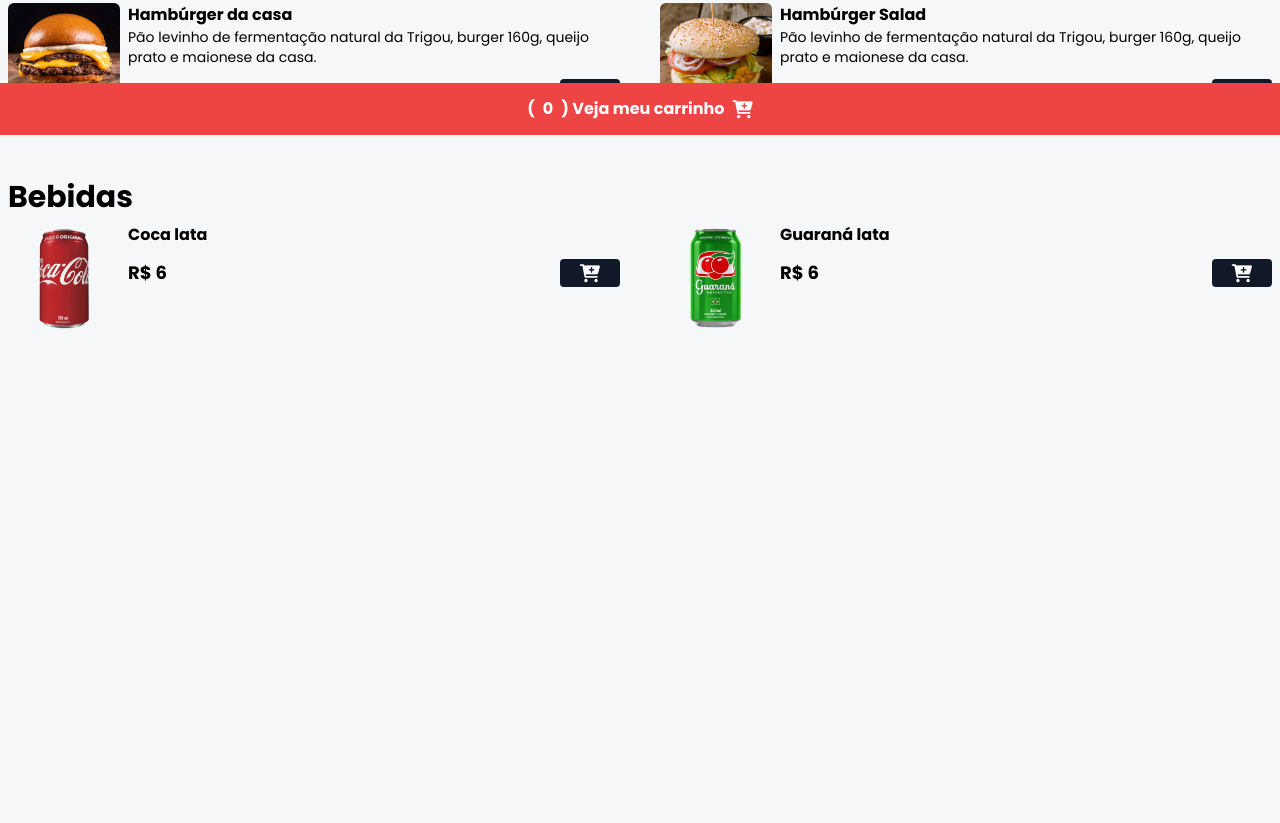
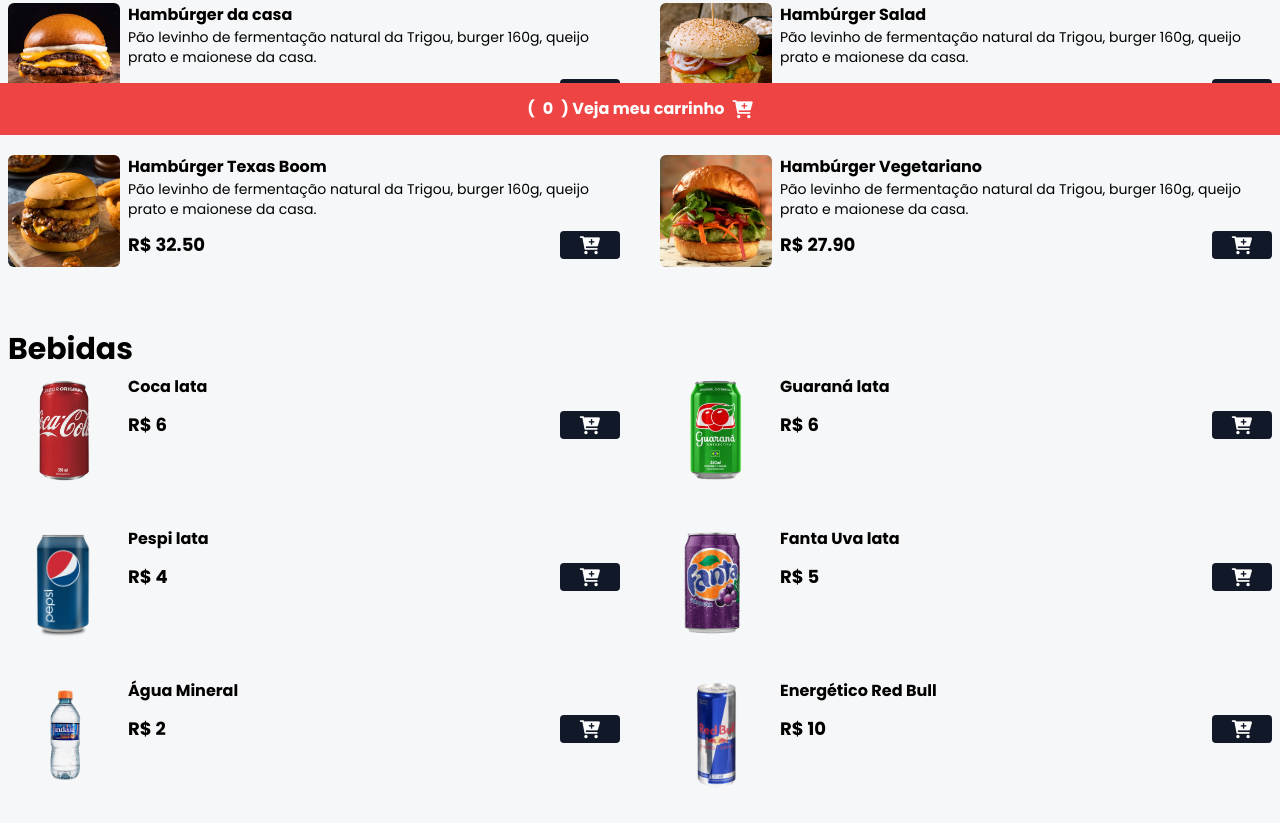
Before and after one commit to LuizMendess/Card-pio-Online, a website: page index.html in a window 1280 px wide. Shown: the part 665-1488 px from the top of the page. Before the commit the page ends 1064 px from the top, so only its background shows below. Drawn offline with nearby package versions, Linux system fonts and the light colour scheme.

Commit message:
loja-aberta

```diff
--- a/index.html
+++ b/index.html
@@ -136,7 +136,7 @@
         <div class="flex gap-2">
           <img
             src="assets/hamb-3.png"
-            alt="Hamburger Salad"
+            alt="Hamburger da casa"
             class="w-28 h-28 rounded-md hover:scale-110 hover:-rotate-2 duration-300"
           />
 
@@ -165,7 +165,7 @@
         <div class="flex gap-2">
           <img
             src="assets/hamb-4.png"
-            alt="Hamburger da casa"
+            alt="Hamburger Salad"
             class="w-28 h-28 rounded-md hover:scale-110 hover:-rotate-2 duration-300"
           />
 
@@ -181,6 +181,64 @@
                 class="bg-gray-900 px-5 rounded add-to-cart-btn"
                 data-name="Hamburger Salad"
                 data-price="35.90"
+              >
+                <i class="fa fa-cart-plus text-lg text-white"></i>
+              </button>
+            </div>
+          </div>
+        </div>
+        <!--FIM PRODUTO ITEM-->
+
+        <!--PRODUTO ITEM-->
+
+        <div class="flex gap-2">
+          <img
+            src="assets/hamb-7.png"
+            alt="Hambúrger Texas Boom"
+            class="w-28 h-28 rounded-md hover:scale-110 hover:-rotate-2 duration-300"
+          />
+
+          <div>
+            <p class="font-bold">Hambúrger Texas Boom</p>
+            <p class="text-sm">
+              Pão levinho de fermentação natural da Trigou, burger 160g, queijo
+              prato e maionese da casa.
+            </p>
+            <div class="flex items-center gap-2 justify-between mt-3">
+              <p class="font-bold text-lg">R$ 32.50</p>
+              <button
+                class="bg-gray-900 px-5 rounded add-to-cart-btn"
+                data-name="Hamburger Texas Boom"
+                data-price="32.50"
+              >
+                <i class="fa fa-cart-plus text-lg text-white"></i>
+              </button>
+            </div>
+          </div>
+        </div>
+        <!--FIM PRODUTO ITEM-->
+
+        <!--PRODUTO ITEM-->
+
+        <div class="flex gap-2">
+          <img
+            src="assets/hamb-8.png"
+            alt="Hamburger Vegetariano"
+            class="w-28 h-28 rounded-md hover:scale-110 hover:-rotate-2 duration-300"
+          />
+
+          <div>
+            <p class="font-bold">Hambúrger Vegetariano</p>
+            <p class="text-sm">
+              Pão levinho de fermentação natural da Trigou, burger 160g, queijo
+              prato e maionese da casa.
+            </p>
+            <div class="flex items-center gap-2 justify-between mt-3">
+              <p class="font-bold text-lg">R$ 27.90</p>
+              <button
+                class="bg-gray-900 px-5 rounded add-to-cart-btn"
+                data-name="Hamburger Vegetariano"
+                data-price="27.90"
               >
                 <i class="fa fa-cart-plus text-lg text-white"></i>
               </button>
@@ -248,6 +306,106 @@
           </div>
         </div>
         <!--FIM BEBIDA ITEM-->
+
+        <!--BEBIDA ITEM-->
+
+        <div class="flex gap-2 w-full">
+          <img
+            src="assets/refri-3.png"
+            alt="Pespi lata"
+            class="w-28 h-28 rounded-md hover:scale-110 hover:-rotate-2 duration-300"
+          />
+
+          <div class="w-full">
+            <p class="font-bold">Pespi lata</p>
+            <div class="flex items-center gap-2 justify-between mt-3">
+              <p class="font-bold text-lg">R$ 4</p>
+              <button
+                class="bg-gray-900 px-5 rounded add-to-cart-btn"
+                data-name="pespi lata"
+                data-price="4"
+              >
+                <i class="fa fa-cart-plus text-lg text-white"></i>
+              </button>
+            </div>
+          </div>
+        </div>
+        <!--FIM BEBIDA ITEM-->
+
+        <!--BEBIDA ITEM-->
+
+        <div class="flex gap-2 w-full">
+          <img
+            src="assets/refri-4.png"
+            alt="Fanta Uva lata"
+            class="w-28 h-28 rounded-md hover:scale-110 hover:-rotate-2 duration-300"
+          />
+
+          <div class="w-full">
+            <p class="font-bold">Fanta Uva lata</p>
+            <div class="flex items-center gap-2 justify-between mt-3">
+              <p class="font-bold text-lg">R$ 5</p>
+              <button
+                class="bg-gray-900 px-5 rounded add-to-cart-btn"
+                data-name="Fanta uva lata"
+                data-price="5"
+              >
+                <i class="fa fa-cart-plus text-lg text-white"></i>
+              </button>
+            </div>
+          </div>
+        </div>
+        <!--FIM BEBIDA ITEM-->
+
+        <!--BEBIDA ITEM-->
+
+        <div class="flex gap-2 w-full">
+          <img
+            src="assets/Agua-mineral.png"
+            alt="Agua Mineral"
+            class="w-28 h-28 rounded-md hover:scale-110 hover:-rotate-2 duration-300"
+          />
+
+          <div class="w-full">
+            <p class="font-bold">Água Mineral</p>
+            <div class="flex items-center gap-2 justify-between mt-3">
+              <p class="font-bold text-lg">R$ 2</p>
+              <button
+                class="bg-gray-900 px-5 rounded add-to-cart-btn"
+                data-name="Agua mineral"
+                data-price="2"
+              >
+                <i class="fa fa-cart-plus text-lg text-white"></i>
+              </button>
+            </div>
+          </div>
+        </div>
+        <!--FIM BEBIDA ITEM-->
+
+        <!--BEBIDA ITEM-->
+
+        <div class="flex gap-2 w-full">
+          <img
+            src="assets/Redbull.png"
+            alt="Energético Red bull"
+            class="w-28 h-28 rounded-md hover:scale-110 hover:-rotate-2 duration-300"
+          />
+
+          <div class="w-full">
+            <p class="font-bold">Energético Red Bull</p>
+            <div class="flex items-center gap-2 justify-between mt-3">
+              <p class="font-bold text-lg">R$ 10</p>
+              <button
+                class="bg-gray-900 px-5 rounded add-to-cart-btn"
+                data-name="energetico red bull"
+                data-price="10"
+              >
+                <i class="fa fa-cart-plus text-lg text-white"></i>
+              </button>
+            </div>
+          </div>
+        </div>
+        <!--FIM BEBIDA ITEM-->
       </div>
       <!--FIM GRID BEBIDAS-->
     </div>
```
Also changed, not shown: assets/Agua-mineral.png (added), assets/Redbull.png (added), assets/refri-3.png (added), assets/refri-4.png (added).
